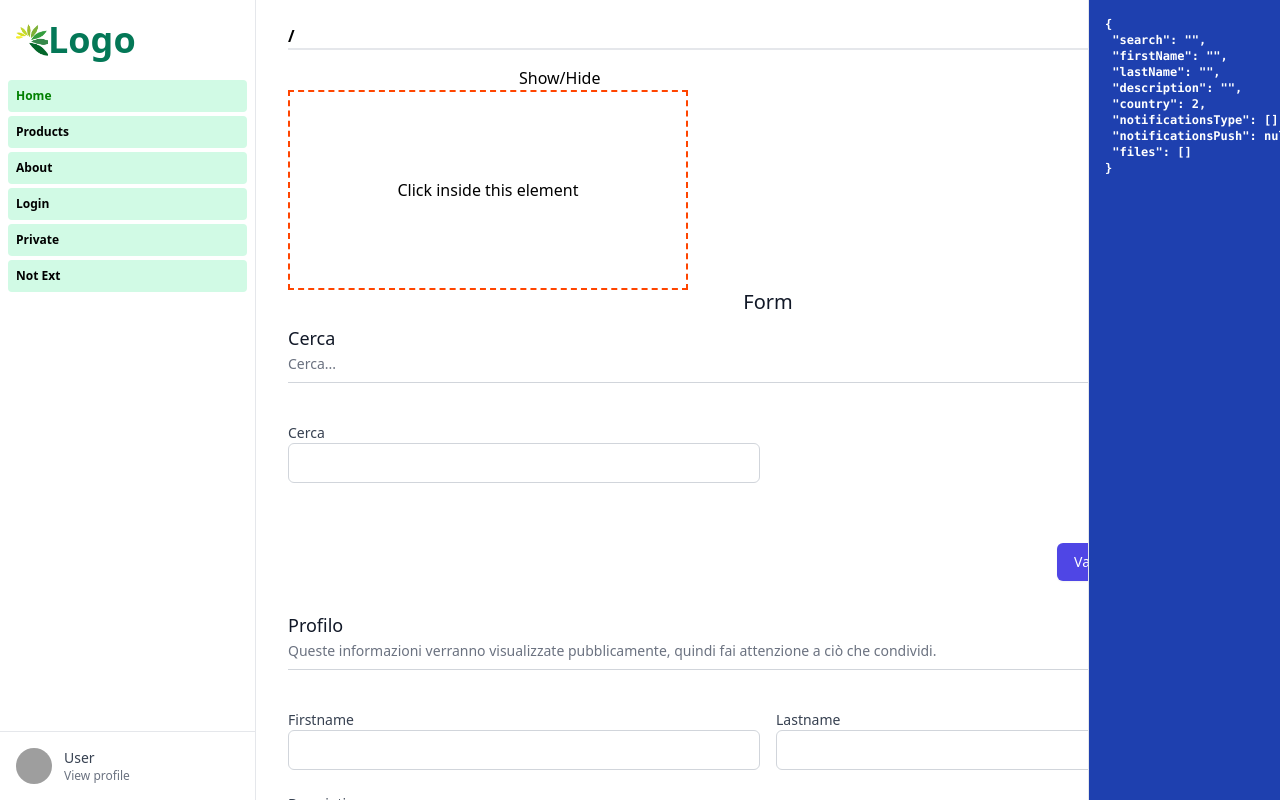
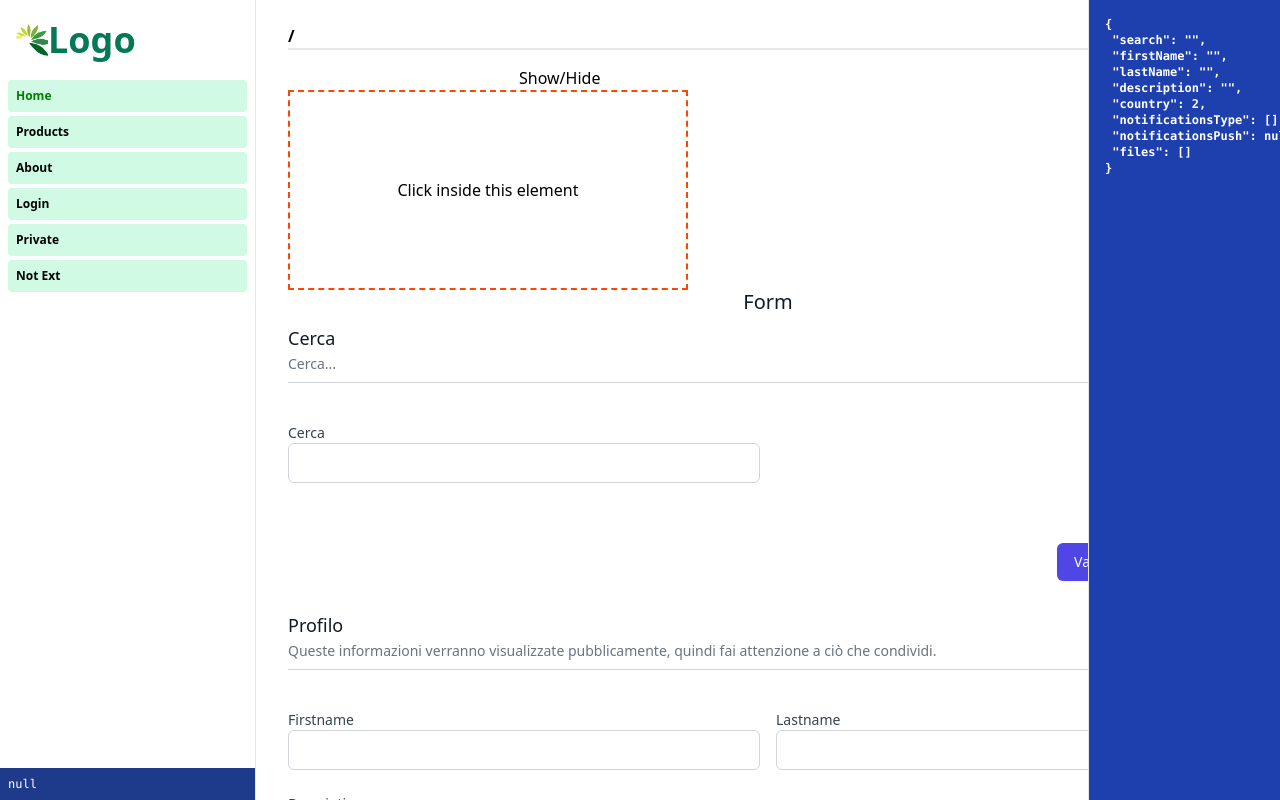
Before and after one commit to isjeady/corso-react-js, a React (Create React App) app: page / in a window 1280 px wide. Shown: the top 800 px of the page. Built offline with nearby package versions, Linux system fonts and the light colour scheme; no server answers; grey boxes are pictures that could not be loaded.

Commit message:
Retrieve Info from Context

```diff
--- a/src/components/layout/Sidebar.js
+++ b/src/components/layout/Sidebar.js
@@ -1,5 +1,6 @@
-import React from 'react'
+import React, { useContext } from 'react'
 import { Link, NavLink } from 'react-router-dom'
+import { UserContext } from '../../contexts/user.context'
 
 const navigation = [
     { name: 'Home', href: '/'},
@@ -15,6 +16,8 @@ function classNames(...classes) {
 }
 
 const Sidebar = () => {
+  const {currentUser} = useContext(UserContext)
+
   return (
     <div className="hidden md:flex md:w-64 md:flex-col md:fixed md:inset-y-0">
           <div className="flex-1 flex flex-col min-h-0 border-r border-gray-200 bg-white">
@@ -48,9 +51,15 @@ const Sidebar = () => {
                   ))}
               </nav>
             </div>
-            <div className="flex-shrink-0 flex border-t border-gray-200 p-4">
+            <pre className="text-xs p-2 bg-blue-900 text-white">
+              <code>
+                {JSON.stringify(currentUser,undefined,2)}
+              </code>
+            </pre>
+            {currentUser && <div className="flex-shrink-0 flex border-t border-gray-200 p-4">
               <a href="#" className="flex-shrink-0 w-full group block">
                 <div className="flex items-center">
+
                   <div>
                     <img
                       className="inline-block h-9 w-9 rounded-full"
@@ -59,12 +68,12 @@ const Sidebar = () => {
                     />
                   </div>
                   <div className="ml-3">
-                    <p className="text-sm font-medium text-gray-700 group-hover:text-gray-900">User</p>
-                    <p className="text-xs font-medium text-gray-500 group-hover:text-gray-700">View profile</p>
+                    <p className="text-sm font-medium text-gray-700 group-hover:text-gray-900">{currentUser.firstname} {currentUser.lastname}</p>
+                    <p className="text-xs font-medium text-gray-500 group-hover:text-gray-700">{currentUser.email}</p>
                   </div>
                 </div>
               </a>
-            </div>
+            </div>}
           </div>
         </div>
   )
```
